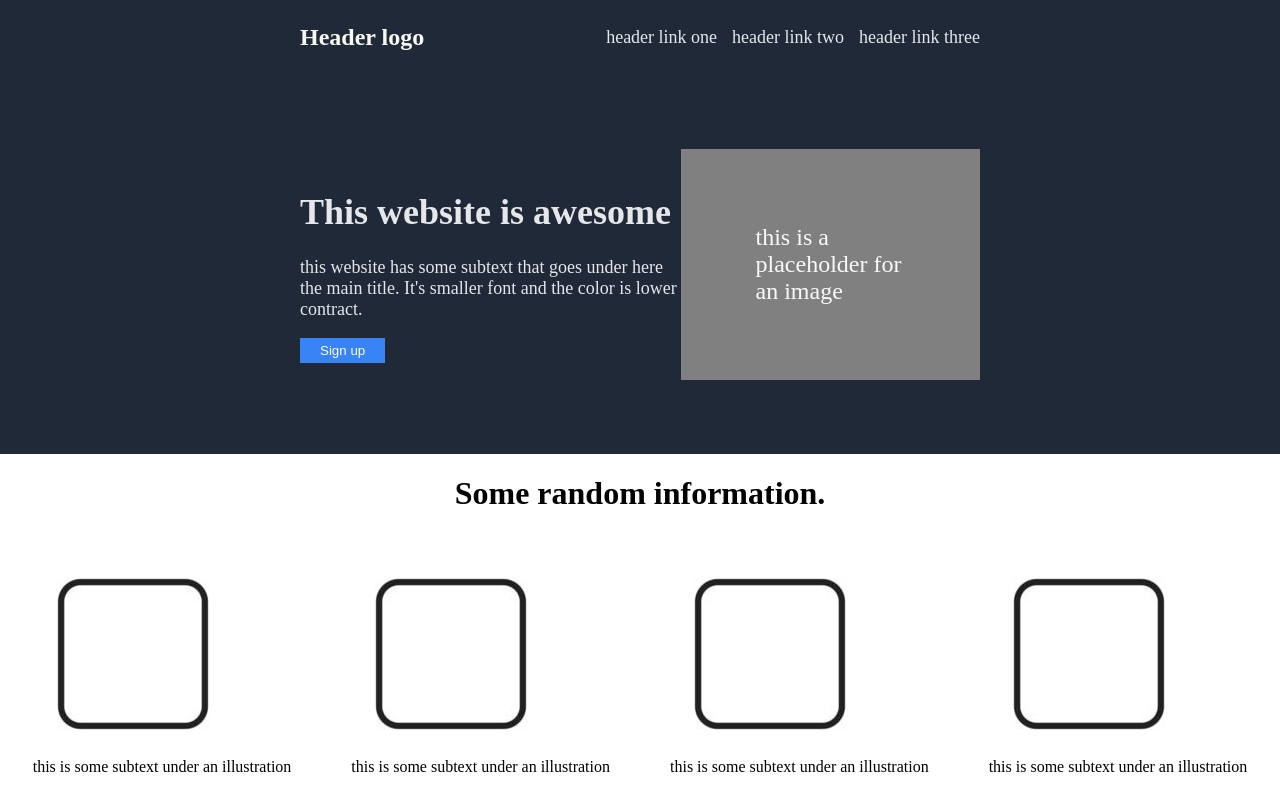
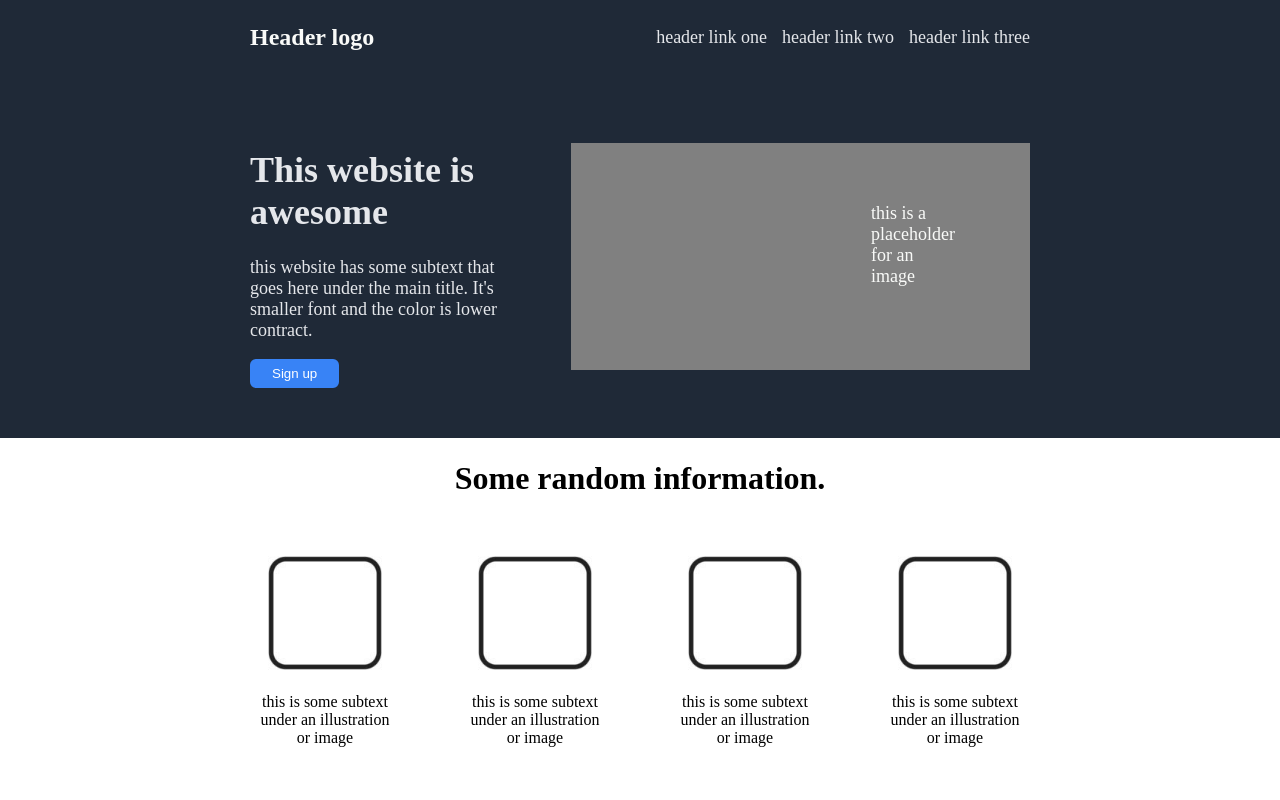
Before and after one commit to nufc009/project_landing_page, a plain HTML site: page index.html in a window 1280 px wide. Shown: the top 800 px of the page. Drawn offline with Linux system fonts and the light colour scheme.

Commit message:
Edit README.md and index.html and style.css

```diff
--- a/index.html
+++ b/index.html
@@ -18,8 +18,8 @@
     </div>
         <div class="container">
             <div class="container-two">
-            <h1 class="hero-main">This website is awesome</h1>
-            <p class="hero-second">this website has some subtext that goes under here the main title. It's smaller font and the color is lower contract.</p>
+            <h1>This website is awesome</h1>
+            <p>this website has some subtext that goes here under the main title. It's smaller font and the color is lower contract.</p>
             <button class="button-one">Sign up</button>
             </div>
             <p class="placeholder">this is a placeholder for an image</p>
@@ -31,19 +31,19 @@
         <div class="content">
             <div class="info">
                 <img src="images/box.png">
-            <div class="text">this is some subtext under an illustration</div>
+            <div class="text">this is some subtext<br> under an illustration<br> or image</div>
             </div>
             <div class="info">
                 <img src="images/box.png">
-            <div class="text">this is some subtext under an illustration</div>
+            <div class="text">this is some subtext<br> under an illustration<br> or image</div>
             </div>
             <div class="info">
                 <img src="images/box.png">
-            <div class="text">this is some subtext under an illustration</div>
+            <div class="text">this is some subtext<br> under an illustration<br> or image</div>
             </div>
             <div class="info">
                 <img src="images/box.png">
-            <div class="text">this is some subtext under an illustration</div>
+            <div class="text">this is some subtext<br> under an illustration<br> or image</div>
             </div>
         </div>
 
@@ -52,7 +52,7 @@
         <div class="quote">
             <p>This is an inspring quote, or a testimonial from a customer. Maybe it's just filling up space, or maybe poeple will actually read it. Who knows? All I know is that it looks nice.</p>
 
-            <p class="hero">-Thor, of Thunder</p>
+            <p class="someone">-Somebody Important</p>
 
         </div>
 
--- a/style.css
+++ b/style.css
@@ -3,13 +3,14 @@ body {
     flex-direction: column;
     justify-content: center;
     margin: auto;
+    flex-shrink: 1;
 }
 
 .header {
     background-color: #1F2937;
     font-size: 24px;
     color: #f9faf8;
-    padding: 0 300px;
+    padding: 0 250px;
     display: flex;
     align-items: center;
 }
@@ -26,21 +27,23 @@ body {
     background-color: #1F2937;
     font-size: 24px;
     color: #f9faf8;
-    padding: 50px 300px;
+    padding: 50px 250px;
     display: flex;
-    align-items: center;
+    gap: 50px;
 }
 
 .container-two {
-        font-size: 18px;
-        color: #e5e7eb;
+    font-size: 18px;
+    color: #e5e7eb;
 }
 
 
 .placeholder {
     background-color: grey;
-    padding: 75px;
-    align-items: center;
+    font-size: 18px;
+    padding: 60px 75px 60px 300px;
+    margin-left: auto;
+    align-items: baseline;
 }
 
 .content {
@@ -55,35 +58,46 @@ body {
     text-align: center;
 }
 
+.info {
+    display: flex;
+    flex-direction: column;
+    align-items: center;
+    gap: 5px;
+}
+
 .quote {
     background-color: #e5e7eb;
     font-size: 36px;
     font-style: italic;
     color: #1F2937;
-    padding: 150px 300px;
+    padding: 75px 350px;
     display: flex;
     flex-direction: column;
 }
 
-.hero {
+.someone {
     font-size: 36px;
     font-weight: bold;
     color: #1F2937;
     font-style: normal;
     text-align: end;
+    margin: 0;
 }
 
 .button-one {
     background-color: #3883f6;
-    border-style: none;
+    border-style: solid;
+    border-color: #3883f6;
+    border-radius: 6px;
     color: white;
     padding: 5px 20px;
-    align-self: flex-start;
 }
 
 .button-two {
     background-color: #3883f6;
-    border-style: groove;
+    border-style: solid;
+    border-color: #f9faf8;
+    border-radius: 6px;
     border-color: #e5e7eb;
     color: white;
     padding: 5px 20px;
@@ -94,18 +108,23 @@ body {
     color: #f9faf8;
     display: flex;
     align-items: center;
-    justify-content: center;
+    justify-content: space-around;
     padding: 20px;
-    margin: 75px 300px;
+    margin: 75px 250px;
     gap: 75px;
+    border-radius: 10px;
 }
 
 .footer {
     background-color: #1F2937;
-    font-size: 18px;
+    font-size: 13px;
     color: #f9faf8;
     padding: 30px;
     display: flex;
     justify-content: center;
-    margin: 0;
 }
+
+img {
+    width: 150px;
+    height: 150px;
+}
```
Also changed, not shown: 1 other file.
